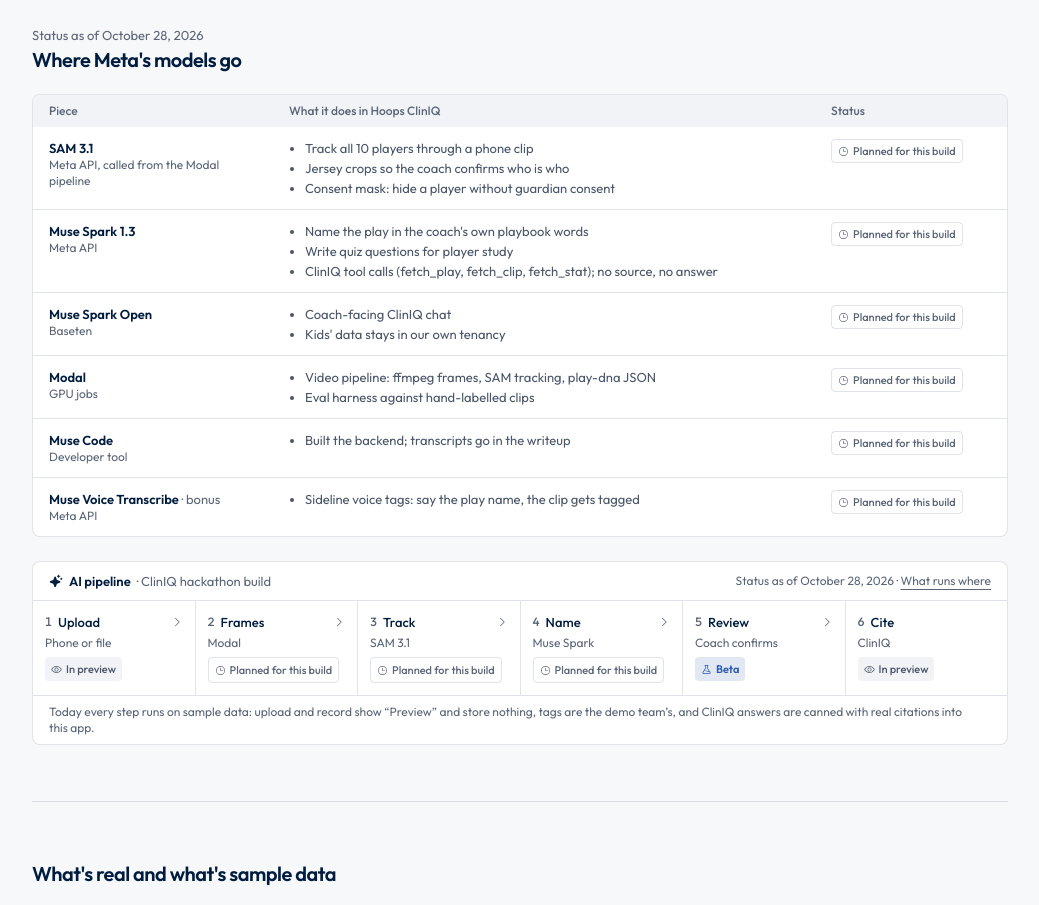
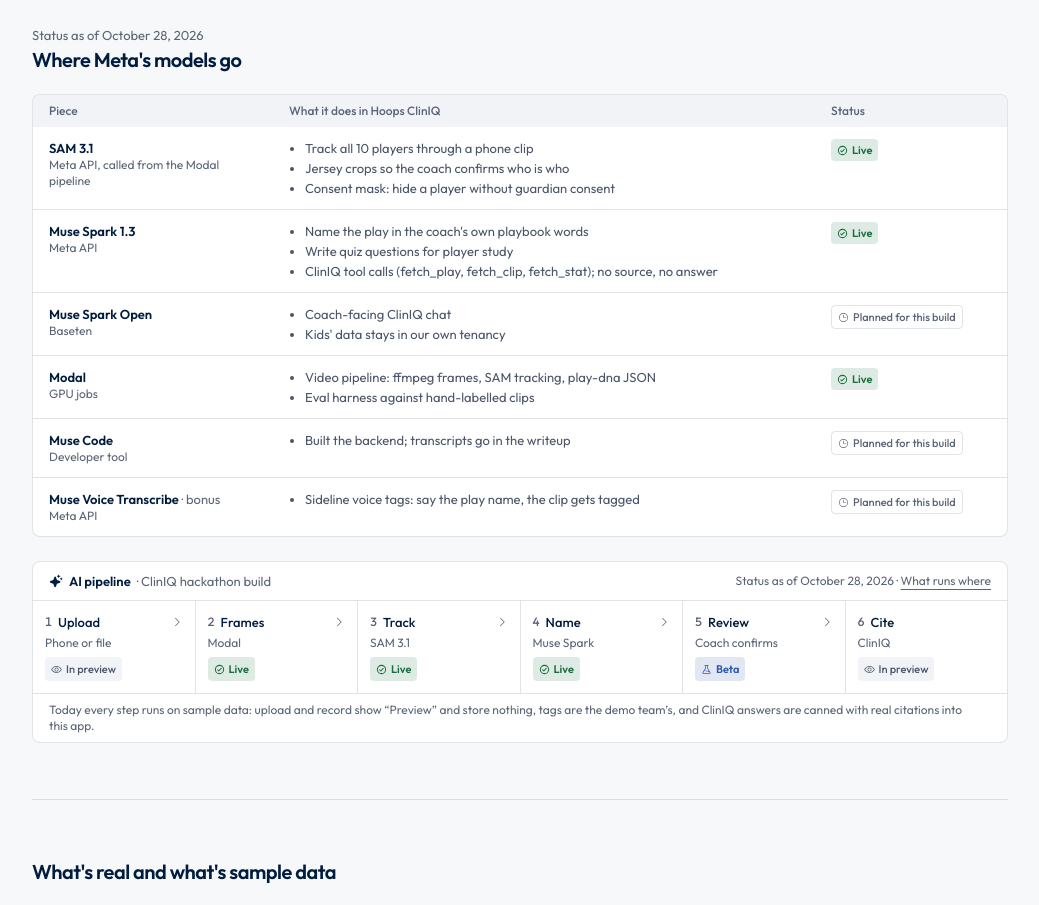
Before and after one commit to newmachinesph/hoopscliniq-demo, a Next.js app: page / in a window 1280 px wide. Shown: the part 1440-2345 px from the top of the page, without its empty margins (120-1159 px from the left). Built offline with nearby package versions, Linux system fonts and the light colour scheme.

Commit message:
chore: mark Frames, Track, Name and ClinIQ answers as live now that the Modal backend runs them

```diff
--- a/src/mocks/hackathon.ts
+++ b/src/mocks/hackathon.ts
@@ -58,7 +58,7 @@
       "Jersey crops so the coach confirms who is who",
       "Consent mask: hide a player without guardian consent",
     ],
-    status: "planned",
+    status: "live",
   },
   {
     id: "spark",
@@ -69,7 +69,7 @@
       "Write quiz questions for player study",
       "ClinIQ tool calls (fetch_play, fetch_clip, fetch_stat); no source, no answer",
     ],
-    status: "planned",
+    status: "live",
   },
   {
     id: "spark-open",
@@ -83,7 +83,7 @@
     name: "Modal",
     host: "GPU jobs",
     jobs: ["Video pipeline: ffmpeg frames, SAM tracking, play-dna JSON", "Eval harness against hand-labelled clips"],
-    status: "planned",
+    status: "live",
   },
   {
     id: "muse-code",
@@ -115,9 +115,9 @@
 /** Upload → Frames (Modal) → Track (SAM 3.1) → Name (Muse Spark) → Review → Cite (ClinIQ). */
 export const pipelineSteps: PipelineStep[] = [
   { id: "upload", label: "Upload", engine: "Phone or file", status: "in-preview", href: "/film/record" },
-  { id: "frames", label: "Frames", engine: "Modal", status: "planned", href: "/#models" },
-  { id: "track", label: "Track", engine: "SAM 3.1", status: "planned", href: "/#models" },
-  { id: "name", label: "Name", engine: "Muse Spark", status: "planned", href: "/#models" },
+  { id: "frames", label: "Frames", engine: "Modal", status: "live", href: "/#models" },
+  { id: "track", label: "Track", engine: "SAM 3.1", status: "live", href: "/#models" },
+  { id: "name", label: "Name", engine: "Muse Spark", status: "live", href: "/#models" },
   { id: "review", label: "Review", engine: "Coach confirms", status: "beta", href: "/film/review" },
   { id: "cite", label: "Cite", engine: "ClinIQ", status: "in-preview", href: "/cliniq" },
 ]
@@ -226,7 +226,7 @@
       "Ask ClinIQ about your own film: every claim links to the exact clip, play or stat, or it says it has no source.",
     href: `/cliniq?q=${encodeURIComponent(hackathon.demoQuestion)}`,
     cta: "Ask the demo question",
-    strip: [fromPipeline("cite"), { label: "Answers · Muse Spark", status: "planned" }],
+    strip: [fromPipeline("cite"), { label: "Answers · Muse Spark", status: "live" }],
   },
   {
     id: "study",
```
